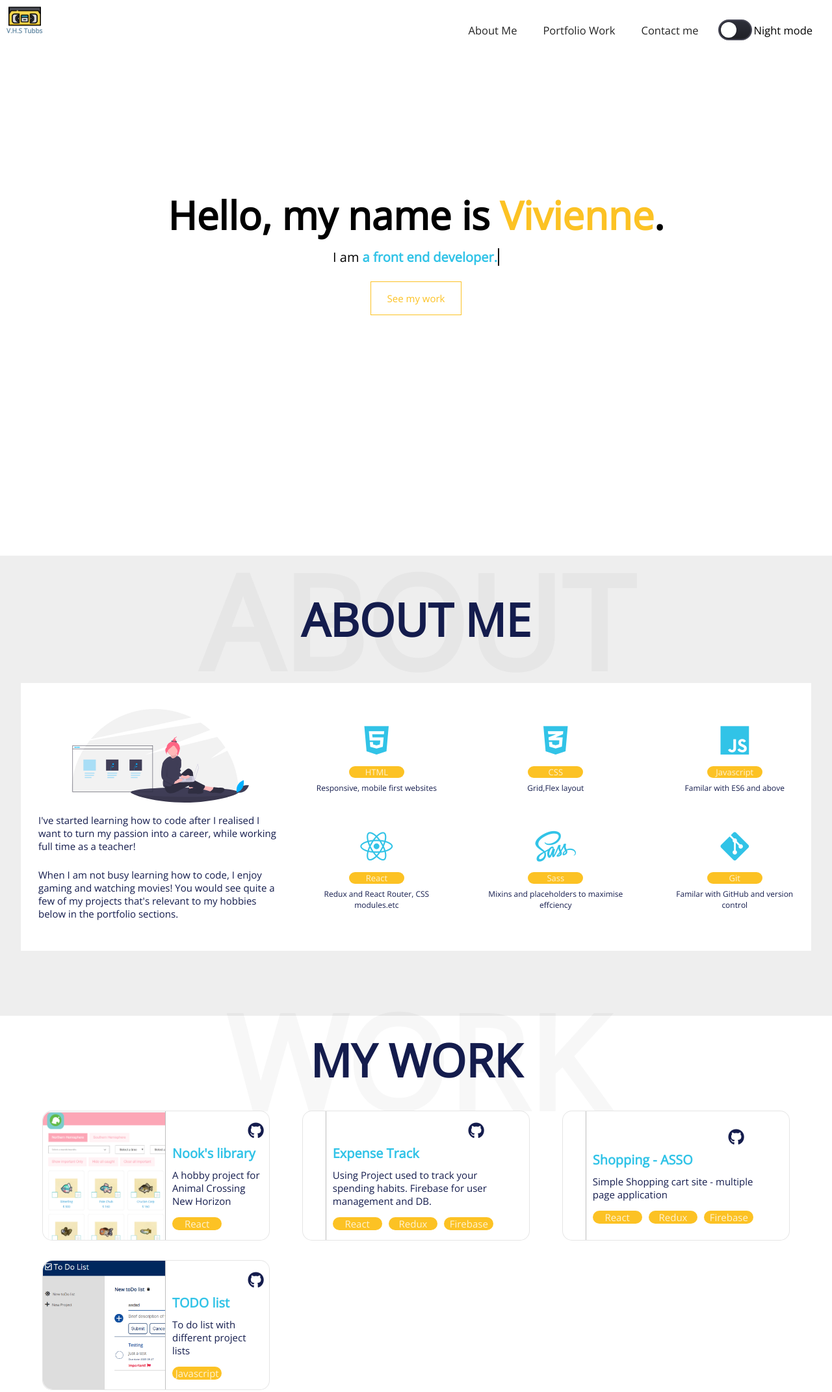
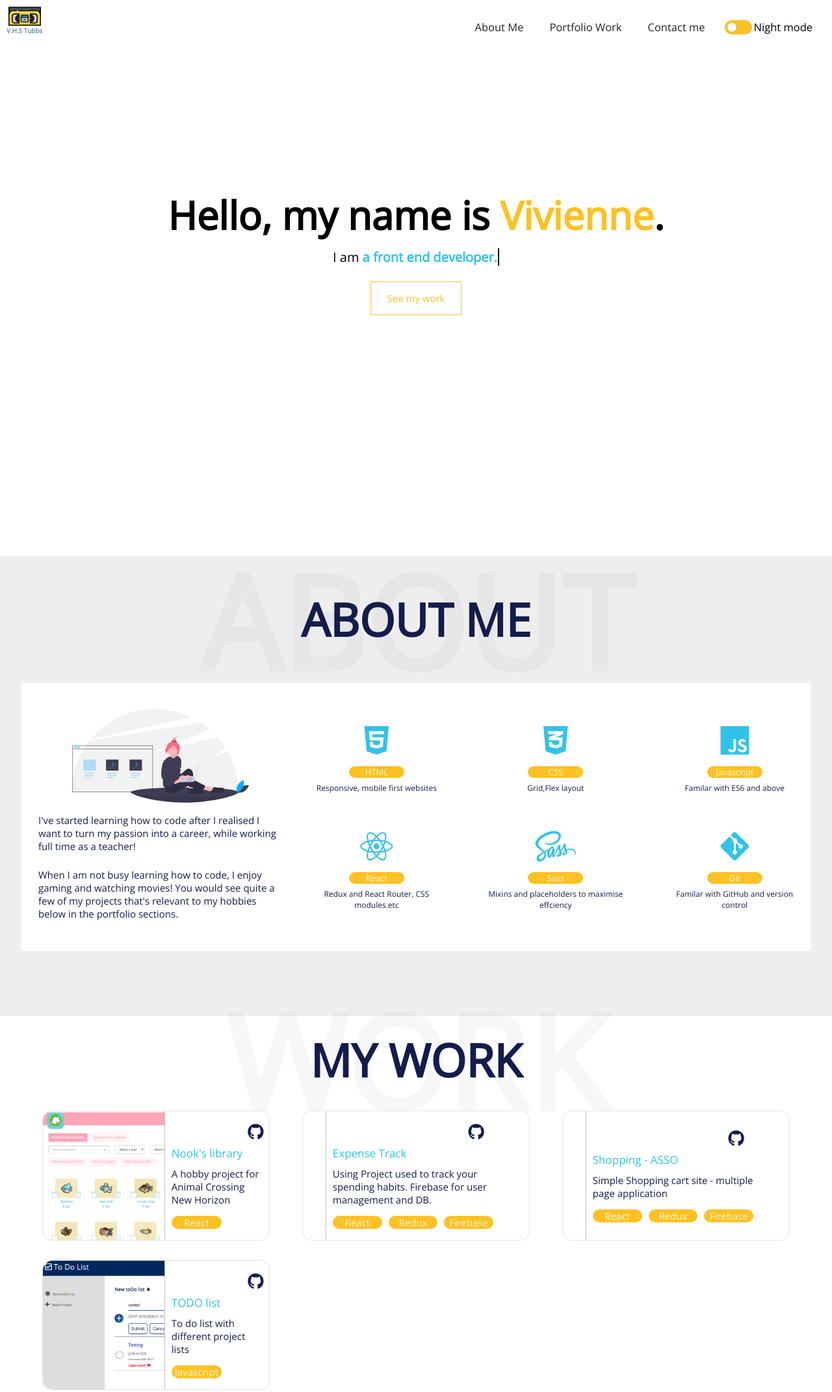
Before and after one commit to aria5305/portfolio, a website: page index.html in a window 1280 px wide. Shown: the top 2142 px of the page at 65% size. Drawn offline with nearby package versions, Linux system fonts and the light colour scheme; files whose address does not match are found by name.

Commit message:
Nightmode Done

```diff
--- a/index.html
+++ b/index.html
@@ -58,9 +58,14 @@
                                                         >
 
                                                         <li>
-
-                                                             <input type="checkbox" class="toggle">
-                                                              <label>Night mode</label>
+                                                                <input
+                                                                        type="checkbox"
+                                                                        class="toggle"
+                                                                />
+                                                                <label
+                                                                        >Night
+                                                                        mode</label
+                                                                >
                                                         </li>
                                                 </ul>
                                         </nav>
@@ -146,7 +151,6 @@
                                                         <p
                                                                 class="paragraph paragraph--small"
                                                         >
-
                                                                 Responsive,
                                                                 mobile first
                                                                 websites
@@ -254,11 +258,9 @@
                                                         <a
                                                                 class="links"
                                                                 href="https://nookslibrary.netlify.com/"
-                                                                ><h3>
-                                                                        Nook's
-                                                                        library
-                                                                </h3></a
                                                         >
+                                                                Nook's library
+                                                        </a>
 
                                                         <!-- <a class="link--portfolio" href="https://nookslibrary.netlify.com/">Nook's Library</a> -->
                                                         <p
@@ -295,11 +297,9 @@
                                                         <a
                                                                 class="links"
                                                                 href="https://nookslibrary.netlify.com/"
-                                                                ><h3>
-                                                                        Expense
-                                                                        Track
-                                                                </h3></a
                                                         >
+                                                                Expense Track
+                                                        </a>
 
                                                         <!-- <a class="link--portfolio" href="https://nookslibrary.netlify.com/">Nook's Library</a> -->
                                                         <p
@@ -353,11 +353,9 @@
                                                         <a
                                                                 class="links"
                                                                 href="https://nookslibrary.netlify.com/"
-                                                                ><h3>
-                                                                        Shopping
-                                                                        - ASSO
-                                                                </h3></a
                                                         >
+                                                                Shopping - ASSO
+                                                        </a>
 
                                                         <!-- <a class="link--portfolio" href="https://nookslibrary.netlify.com/">Nook's Library</a> -->
                                                         <p
@@ -409,11 +407,9 @@
                                                         <a
                                                                 class="links"
                                                                 href="https://aria-todo.netlify.com/"
-                                                                ><h3>
-                                                                        TODO
-                                                                        list
-                                                                </h3></a
                                                         >
+                                                                TODO list
+                                                        </a>
                                                         <p
                                                                 class="paragraph--Leftdescription"
                                                         >
--- a/sass/base/_typography.scss
+++ b/sass/base/_typography.scss
@@ -1,6 +1,6 @@
 .primaryHeading__hero {
         margin-top: 3rem;
-        color:var(--black);
+        color: var(--black);
         font-size: 3.5rem;
         text-align: center;
         margin-bottom: 3rem;
@@ -12,7 +12,7 @@
 }
 
 .secondaryHeading__hero {
-         color:var(--black);
+        color: var(--black);
         margin-bottom: 3rem;
         font-size: 2rem;
 
@@ -60,23 +60,21 @@
                         font-size: 20rem;
                 }
         }
-
-
 }
 
 .portfolioHeading__primary::before {
         content: 'WORK';
-        color: var(--heading-light)
+        color: var(--heading-light);
 }
 
 .aboutHeading__primary::before {
         content: 'ABOUT';
-                color: var(--heading-light)
+        color: var(--heading-light);
 }
 
 .contactHeading__primary::before {
         content: 'CONTACT';
-                color: var(--heading-light)
+        color: var(--heading-light);
 }
 
 .label {
@@ -155,6 +153,6 @@
 }
 .links {
         text-decoration: none;
-        color: $light-blue;
+        color: var(--light-blue);
         font-size: 1.7rem;
 }
--- a/sass/components/_portfolio.scss
+++ b/sass/components/_portfolio.scss
@@ -12,7 +12,7 @@
                 text-align: center;
                 width: 100%;
                 grid-gap: 1rem;
-                background-color:var(--whiteGrey);
+                background-color: var(--whiteGrey);
 
                 @include respond-to('small') {
                         grid-template-columns: repeat(1, 1fr);
@@ -44,8 +44,7 @@
 
         &__folder {
                 position: relative;
-                top: 0rem;
-                left: 80%;
+                margin-right: 10rem;
                 display: inline-block;
                 z-index: 3;
 
@@ -70,8 +69,9 @@
 
                 i::after {
                         opacity: 0;
+                        font: inherit;
                         content: 'Link to github Folder';
-                        background-color: $orange;
+                        background-color: var(--orange);
                         border-radius: 1rem;
                         color: rgba(255, 255, 255, 0.7);
                         font-size: 1rem;
@@ -79,7 +79,7 @@
                         width: 10rem;
                         padding: 0.2rem;
                         // border: 1px solid red;
-                        top: -10%;
+                        top: -20%;
                         left: -150%;
                 }
 
@@ -108,7 +108,6 @@
         }
 
         &__item {
-                // background-color: #eee;
                 border-radius: 1.5rem;
                 display: flex;
                 align-items: stretch;
--- a/sass/components/_slider.scss
+++ b/sass/components/_slider.scss
@@ -1,42 +1,41 @@
-
-
-ul li input[type="checkbox"] {
+ul li input[type='checkbox'] {
         -webkit-appearance: none;
         -moz-appearance: none;
         appearance: none;
         -webkit-tap-highlight-color: transparent;
         cursor: pointer;
 }
-ul li input[type="checkbox"]:focus {
+ul li input[type='checkbox']:focus {
         outline: 0;
 }
 
 .toggle {
-  height: 32px;
-  width: 52px;
+        height: 22px;
+        width: 42px;
         border-radius: 16px;
         display: inline-block;
         position: relative;
-  margin-right:.3rem;
-  border: 2px solid #474755;
-  background: linear-gradient(180deg, #2D2F39 0%, #1F2027 100%);
+        margin-right: 0.3rem;
+        border: 2px solid var(--orange);
+        background: var(--orange);
         transition: all 0.2s ease;
 }
 .toggle:after {
-  content: "";
+        content: '';
         position: absolute;
         top: 2px;
         left: 2px;
-  width: 24px;
-  height: 24px;
+        width: 14px;
+        height: 14px;
         border-radius: 50%;
         background: white;
         box-shadow: 0 1px 2px rgba(44, 44, 44, 0.2);
         transition: all 0.2s cubic-bezier(0.5, 0.1, 0.75, 1.35);
 }
 .toggle:checked {
-  border-color: $light-blue;
+        background-color: black;
 }
 .toggle:checked:after {
         transform: translatex(20px);
+        // background-color: black;
 }
--- a/sass/pages/_home.scss
+++ b/sass/pages/_home.scss
@@ -168,13 +168,14 @@
                 width: 100%;
                 padding: 1rem 0.5rem;
                 margin: 1rem 0rem;
+                background-color: var(--white);
                 border: 1px solid rgba($black, 0.2);
                 box-shadow: inset 0 2px 4px 0 hsla(0, 0%, 0%, 0.08);
                 transition: border 0.3s ease-in;
 
                 &:focus {
                         outline: none;
-                        border: 1px solid $dark-blue;
+                        border: 1px solid var(--dark-blue);
                 }
         }
 
@@ -193,7 +194,7 @@
 }
 .typewriter__style {
         font-size: 2rem;
-        color:var(--black);
+        color: var(--black);
 }
 .typewriter__text {
         font-weight: bold;
```
Also changed, not shown: sass/abstracts/_color-themes.scss (+30 -39 lines), css/base/animations.css (added), css/main.css. Lines whose indentation alone changed are shown as unchanged.
